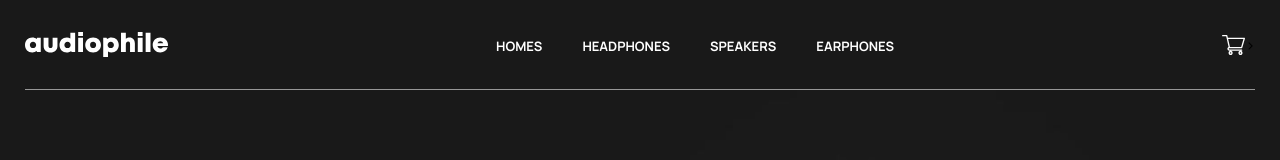
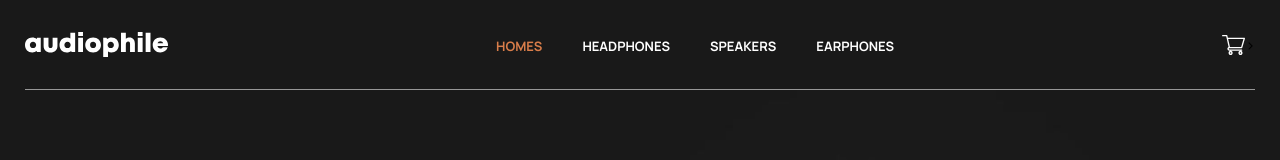
Before and after one commit to toriola998/Audiophile-ecommerce-v2, a Nuxt app: page / in a window 1280 px wide. Shown: the top 160 px of the page. Built offline with nearby package versions, Linux system fonts and the light colour scheme.

Commit message:
ADD: added style to active link

```diff
--- a/assets/css/common.scss
+++ b/assets/css/common.scss
@@ -20,3 +20,7 @@ button {
     background: rgba(0, 0, 0, 0.6);
     @apply fixed px-5 top-0 left-0 right-0 bottom-0 z-10;
 }
+
+.active-link {
+    @apply text-deep-orange;
+}
--- a/components/shared/NavBar.vue
+++ b/components/shared/NavBar.vue
@@ -14,6 +14,8 @@
                 <li class="text-center w-auto" v-for="(item, index) in links" :key="index">
                     <NuxtLink
                         :to="item.link"
+                        exact
+                        active-class="active-link"
                         class="text-light font-bold text-[13px] hover:text-deep-orange"
                         >
                         {{ item.cta }}
--- a/components/shared/TheFooter.vue
+++ b/components/shared/TheFooter.vue
@@ -9,7 +9,13 @@
                 <nav>
                     <ul class="flex flex-col gap-5 md:gap-10 my-12 sm:flex-row lg:my-0">
                         <li class="text-center w-auto" v-for="(item, index) in links" :key="index">
-                            <NuxtLink :to="item.link" class="text-light font-bold text-[13px] hover:text-deep-orange">{{ item.cta }}</NuxtLink>
+                            <NuxtLink
+                                :to="item.link"
+                                exact
+                                active-class="active-link"
+                                class="text-light font-bold text-[13px] hover:text-deep-orange"
+                                >{{ item.cta }}
+                            </NuxtLink>
                         </li>
                     </ul>
                 </nav>
```
